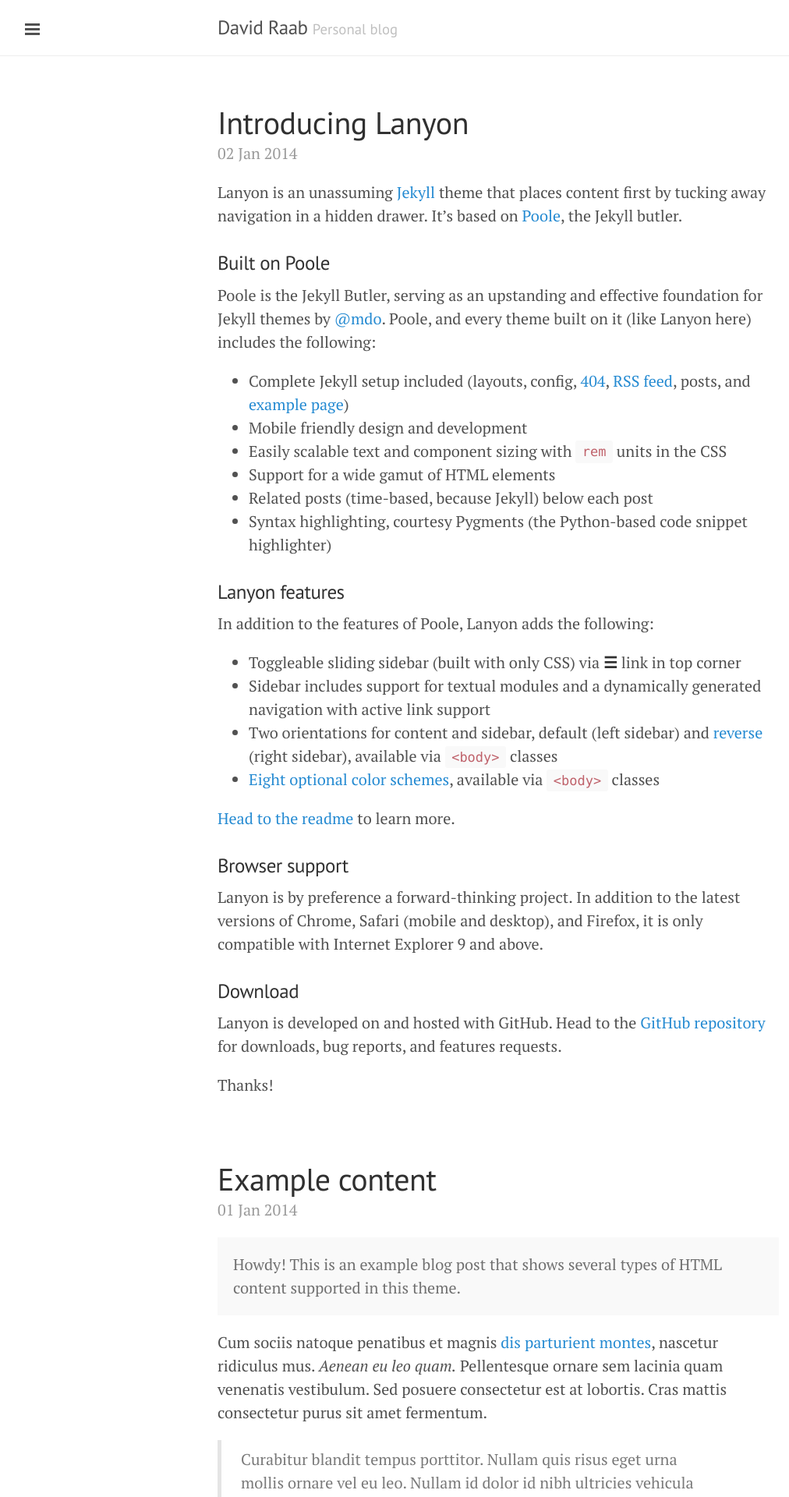
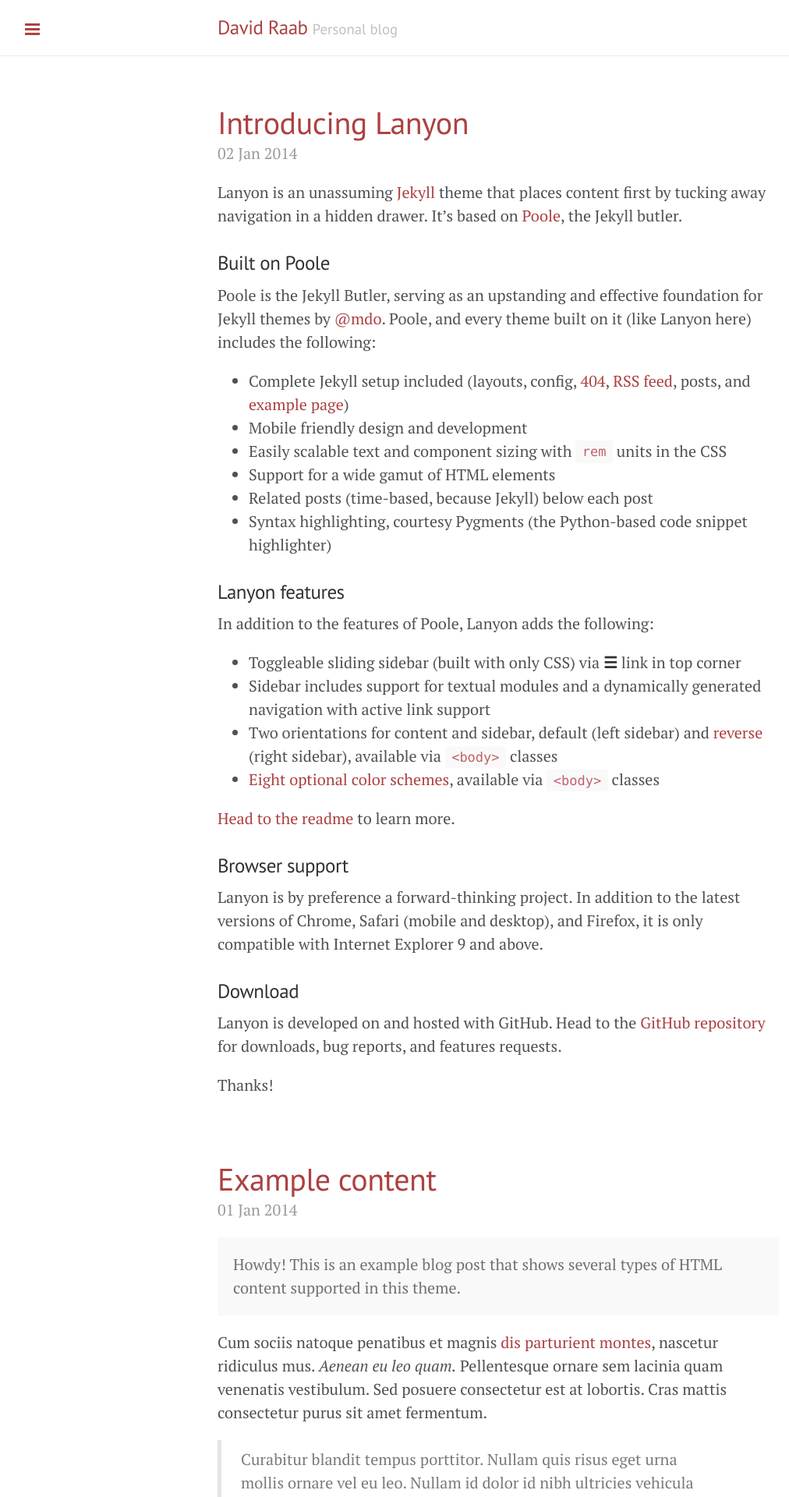
Before and after one commit to draab/draab.github.io, a Jekyll site: the page built from index.html, in a window 1280 px wide. Shown: the top 1920 px of the page at 78% size, without its empty margins (1-1013 px from the left). Built offline with Jekyll 4.4.1, drawn with Linux system fonts in a browser that asks for light colours; Markdown is read by kramdown in place of the engine named in the settings; the list of posts is cut into pages by our own code.

Commit message:
fixed color mistake
also got rid of readme which does not apply to my website. might replace
it but its not my first priority.

```diff
--- a/_layouts/default.html
+++ b/_layouts/default.html
@@ -3,7 +3,7 @@
 
   {% include head.html %}
 
-  <body class="theme=base-08">
+  <body class="theme-base-08">
 
     {% include sidebar.html %}
 
```
Also changed, not shown: README.md (deleted).
